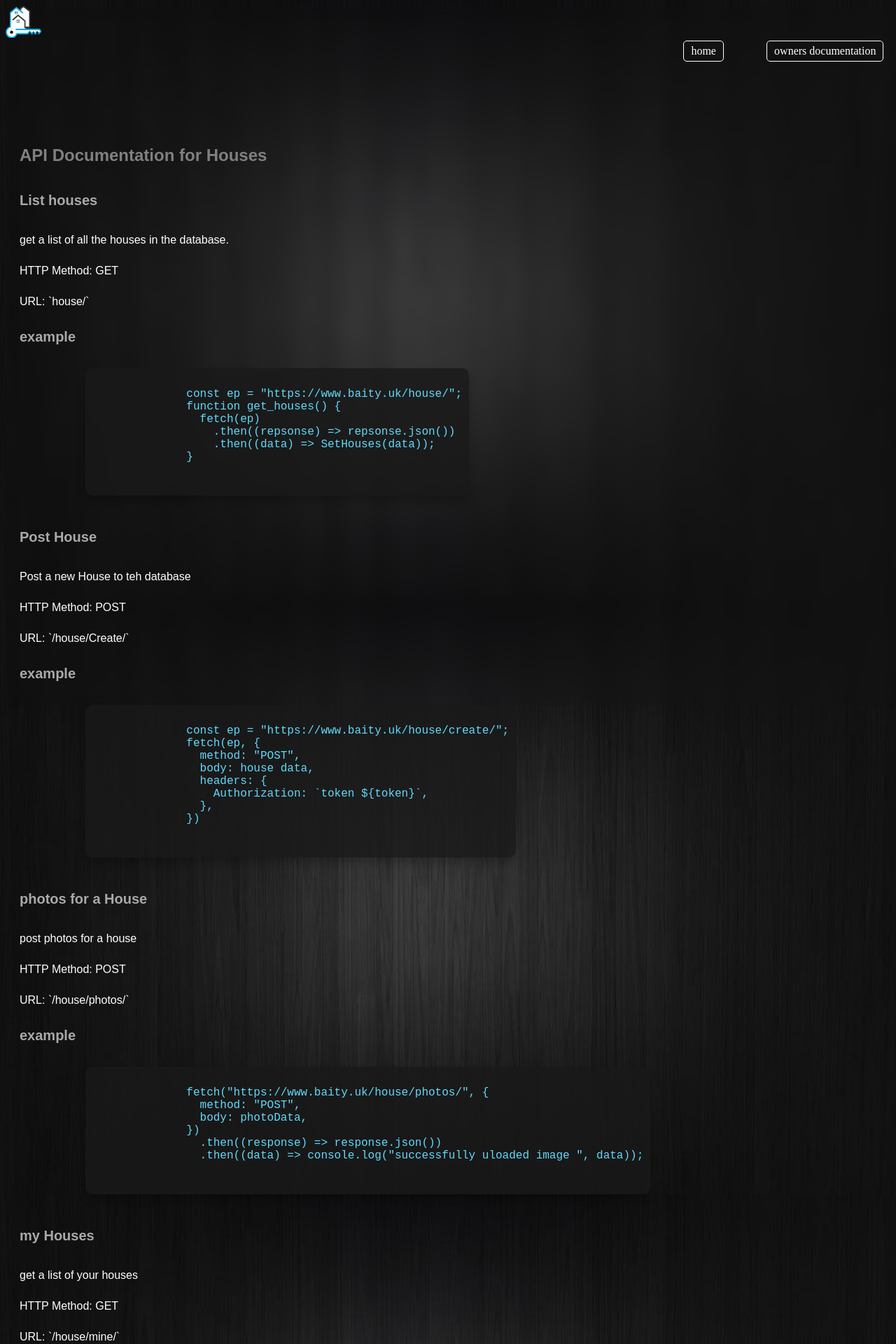
After one commit to omerrz1/baity, a Django app: page /housedocs/ in a window 1280 px wide. The commit adds this page. Shown: the top 1920 px of the page at 70% size. Run offline with Django 4.2, Linux system fonts and the light colour scheme.

Commit message:
edited docs

```diff
--- /dev/null
+++ b/Templates/houseDocs.html
@@ -0,0 +1,175 @@
+{% load static %}
+
+<!DOCTYPE html>
+<html lang="en">
+<head>
+    <meta charset="UTF-8">
+    <meta http-equiv="X-UA-Compatible" name="viewport" content="width=device-width, initial-scale=1.0">
+    <link rel="stylesheet" type="text/css" href="{% static 'home/api-doc.css' %}"> <!-- Link your new CSS file -->
+    <script defer src="{% static 'home/logic.js'%}"></script>
+    <meta name="viewport" content="width=device-width, initial-scale=1.0">
+    <title>baity</title>
+</head>
+<body >
+    <nav class="nav">
+        <img class="logo" src="{% static 'home/logo.png'%}" alt="website logo">
+        <img class="menu" src="{% static 'home/menu.png'%}"/>
+
+        <div class="buttons">
+            <a class="button" href="https://www.baity.uk/">home</a>
+            <a class="button" href="https://www.baity.uk/docs">owners documentation</a>
+            <!-- <a class="button" href="">houses api endpoint </a> -->
+        </div>
+    </nav>
+
+    <!-- API Documentation Section for "owners" Model -->
+    <div class="doc-div">
+        <h2>API Documentation for Houses </h2>
+
+        <!-- Create Owner Endpoint -->
+
+        <h3>List houses</h3>
+        <p>get a list of all the houses in the database.</p>
+        <p>HTTP Method: GET</p>
+        <p>URL: `house/`</p>
+        <h3>example</h3>
+        <pre>
+            <code>
+              const ep = "https://www.baity.uk/house/";
+              function get_houses() {
+                fetch(ep)
+                  .then((repsonse) => repsonse.json())
+                  .then((data) => SetHouses(data));
+              }
+
+            </code>
+        </pre>
+
+        <!-- Add more details as needed -->
+
+        <!-- Update Username and Phone Endpoint -->
+        <h3>Post House</h3>
+        <p>Post a new House to teh database</p>
+        <p>HTTP Method: POST</p>
+        <p>URL: `/house/Create/`</p>
+        <h3>example</h3>
+        <pre>
+            <code>
+              const ep = "https://www.baity.uk/house/create/";
+              fetch(ep, {
+                method: "POST",
+                body: house data,
+                headers: {
+                  Authorization: `token ${token}`,
+                },
+              })
+
+            </code>
+        </pre>
+
+
+        <!-- Delete Owner Endpoint -->
+        <h3>photos for a House</h3>
+        <p>post photos for a house</p>
+        <p>HTTP Method: POST</p>
+        <p>URL: `/house/photos/`</p>
+        <h3>example</h3>
+        <pre>
+            <code>
+              fetch("https://www.baity.uk/house/photos/", {
+                method: "POST",
+                body: photoData,
+              })
+                .then((response) => response.json())
+                .then((data) => console.log("successfully uloaded image ", data));
+
+            </code>
+        </pre>
+
+
+        <!-- Update Password Endpoint -->
+        <h3>my Houses</h3>
+        <p>get a list of your houses</p>
+        <p>HTTP Method: GET</p>
+        <p>URL: `/house/mine/`</p>
+        <!-- Add more details as needed -->
+        <pre>
+            <code>
+              const mine_ep = "https://www.baity.uk/house/mine/";
+              fetch(mine_ep, {
+                method: "GEt",
+                headers: {
+                  Authorization: `token ${token}`,
+                },
+              })
+                .then((response) => response.json())
+                .then((data) => {
+                  SetHouseData(data);
+                  set_preview_list(data);
+                });
+            </code>
+        </pre>
+
+
+        <!-- My Profile Endpoint -->
+        <h3>update details</h3>
+        <p>update the details of a house</p>
+        <p>HTTP Method: PUT</p>
+        <p>URL: `/house/update/{id}/`</p>
+        <h3>example</h3>
+        <pre>
+            <code>
+              const endPoint = `https://www.baity.uk/house/update/${id}/`
+              fetch(endPoint, {
+                method: "PUT",
+                body: house,
+                headers: {
+                  Authorization: `token ${token}`,
+                },
+              })
+                .then((resp) => resp.json())
+                .then((data) => console.log("data: ", data));
+                .catch((err) => console.log(err));
+            </code>
+        </pre>
+        <!-- Add more details as needed -->
+
+        <h3>delete a House</h3>
+        <p>delete a house if its yours</p>
+        <p>HTTP Method: DELETE</p>
+        <p>URL: `/house/delete/{id}/`</p>
+        <h3>example</h3>
+        <pre>
+            <code>
+              const ep = `https://www.baity.uk/house/delete/${id}/`;
+              fetch(ep, {
+                method: "DELETE",
+                headers: {
+                  Authorization: `token ${token}`,
+                },
+              })
+            </code>
+        </pre>
+
+   <!-- Add more details as needed -->
+
+        <h3>Search for a house</h3>
+        <p>search for a house using the location or description</p>
+        <p>HTTP Method: GET</p>
+        <p>URL: `/house/search/?q=${query}/`</p>
+        <h3>example</h3>
+        <pre>
+            <code>
+              function getResults() {
+                fetch(`https://www.baity.uk/house/search/?q=${query}`)
+                  .then((Response) => Response.json())
+                  .then((data) => {
+                    setHouses(data);
+                  });
+              }
+            </code>
+        </pre>
+
+</div>
+</body>
+</html>
--- a/house/urls.py
+++ b/house/urls.py
@@ -1,6 +1,7 @@
 from django.urls import path
 from . import views
 
+# house/
 urlpatterns = [
     path('', views.MainHouses.as_view(), name='main-house-list'),
     path('create/', views.CreateHouse.as_view(), name='create-house'),
--- a/website/urls.py
+++ b/website/urls.py
@@ -3,5 +3,6 @@ from . import views
 
 urlpatterns =[
     path('', views.HomePage.as_view(),name='home-page'),
-    path('docs/', views.docs.as_view(),name='home-page')
+    path('docs/', views.docs.as_view(),name='home-page'),
+    path('housedocs/', views.houseDocs.as_view(),name='home-page'),
 ]
--- a/website/views.py
+++ b/website/views.py
@@ -8,3 +8,6 @@ class HomePage(TemplateView):
 
 class docs(TemplateView):
     template_name = 'doc.html'
+
+class houseDocs(TemplateView):
+    template_name = 'houseDocs.html'
```
Also changed, not shown: Templates/doc.html (+29 -27 lines).
